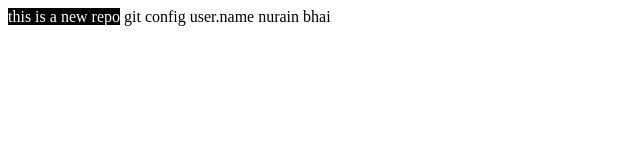
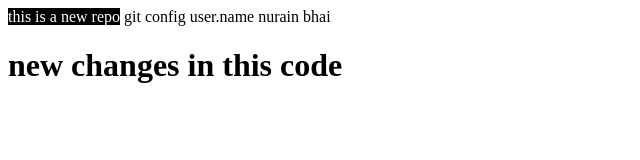
Before and after one commit to shaikh-Irfan-Ali/localrepo, a plain HTML site: page index.html in a window 1280 px wide. Shown: the whole page, without its empty margins (0-640 px from the left). Drawn offline with Linux system fonts and the light colour scheme.

Commit message:
new change

```diff
--- a/index.html
+++ b/index.html
@@ -13,3 +13,5 @@
 
 git config user.name
 nurain bhai
+
+<h1>new changes in this code</h1>
```
